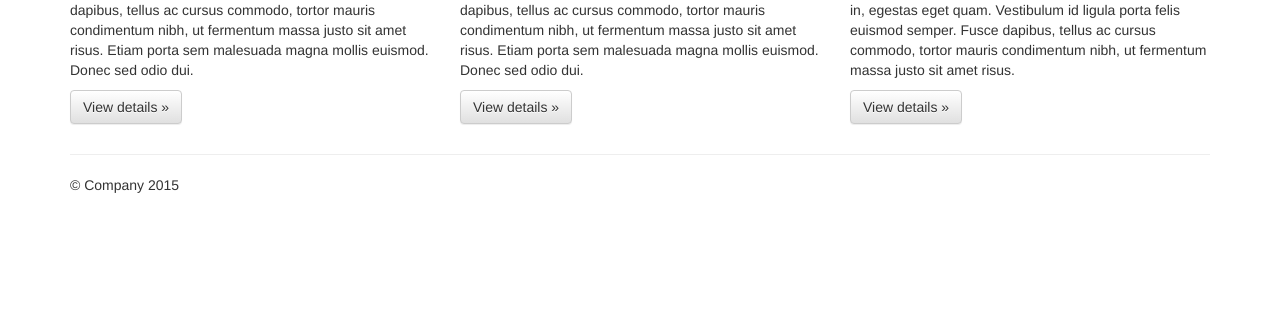
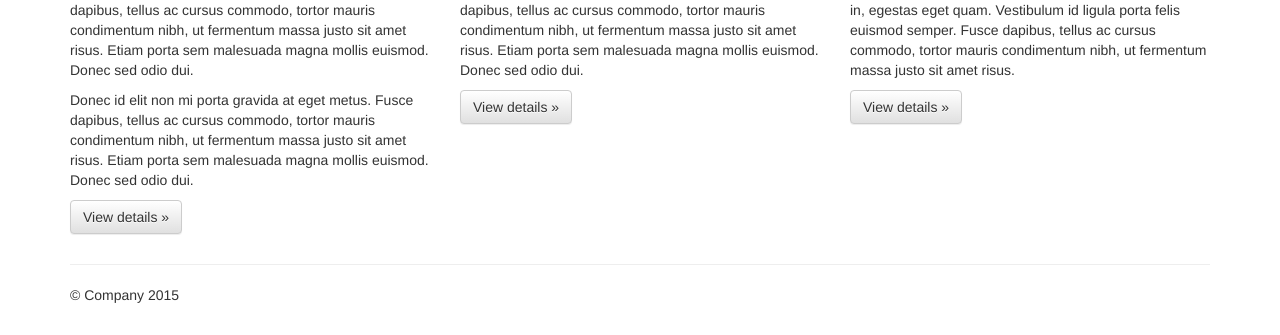
Before and after one commit to TNowakowski/website, a plain HTML site: page index.html in a window 1280 px wide. Shown: the part 539-874 px from the top of the page. Before the commit the page ends 800 px from the top, so only its background shows below. Drawn offline with nearby package versions, Linux system fonts and the light colour scheme.

Commit message:
reproducting existing paragraph

```diff
--- a/index.html
+++ b/index.html
@@ -78,6 +78,9 @@
         <p>Donec id elit non mi porta gravida at eget metus. Fusce dapibus, tellus ac cursus commodo, tortor mauris
           condimentum nibh, ut fermentum massa justo sit amet risus. Etiam porta sem malesuada magna mollis euismod.
           Donec sed odio dui. </p>
+        <p>Donec id elit non mi porta gravida at eget metus. Fusce dapibus, tellus ac cursus commodo, tortor mauris
+          condimentum nibh, ut fermentum massa justo sit amet risus. Etiam porta sem malesuada magna mollis euismod.
+          Donec sed odio dui. </p>
         <p><a class="btn btn-default" href="#" role="button">View details &raquo;</a></p>
       </div>
       <div class="col-md-4">
```
